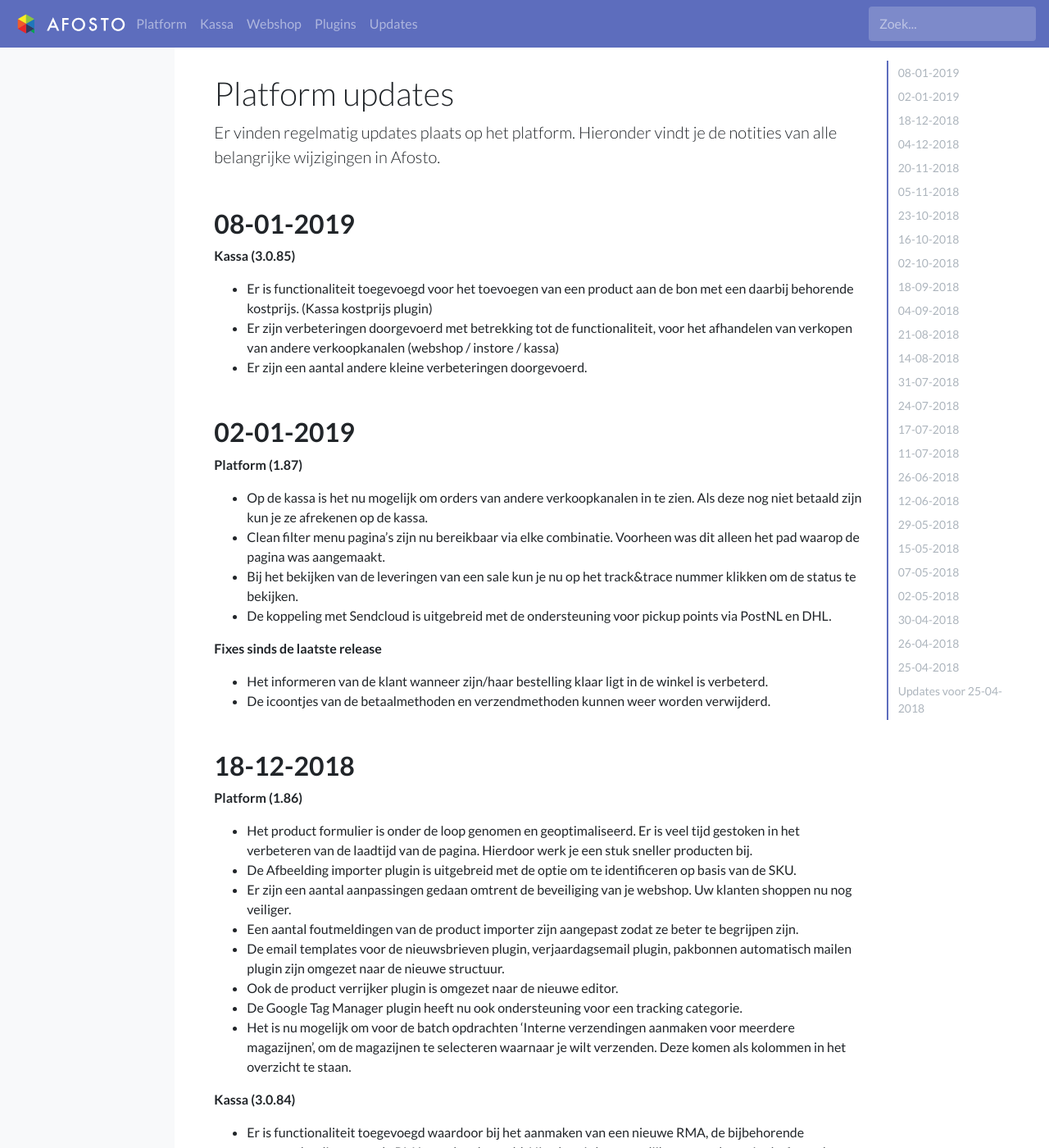
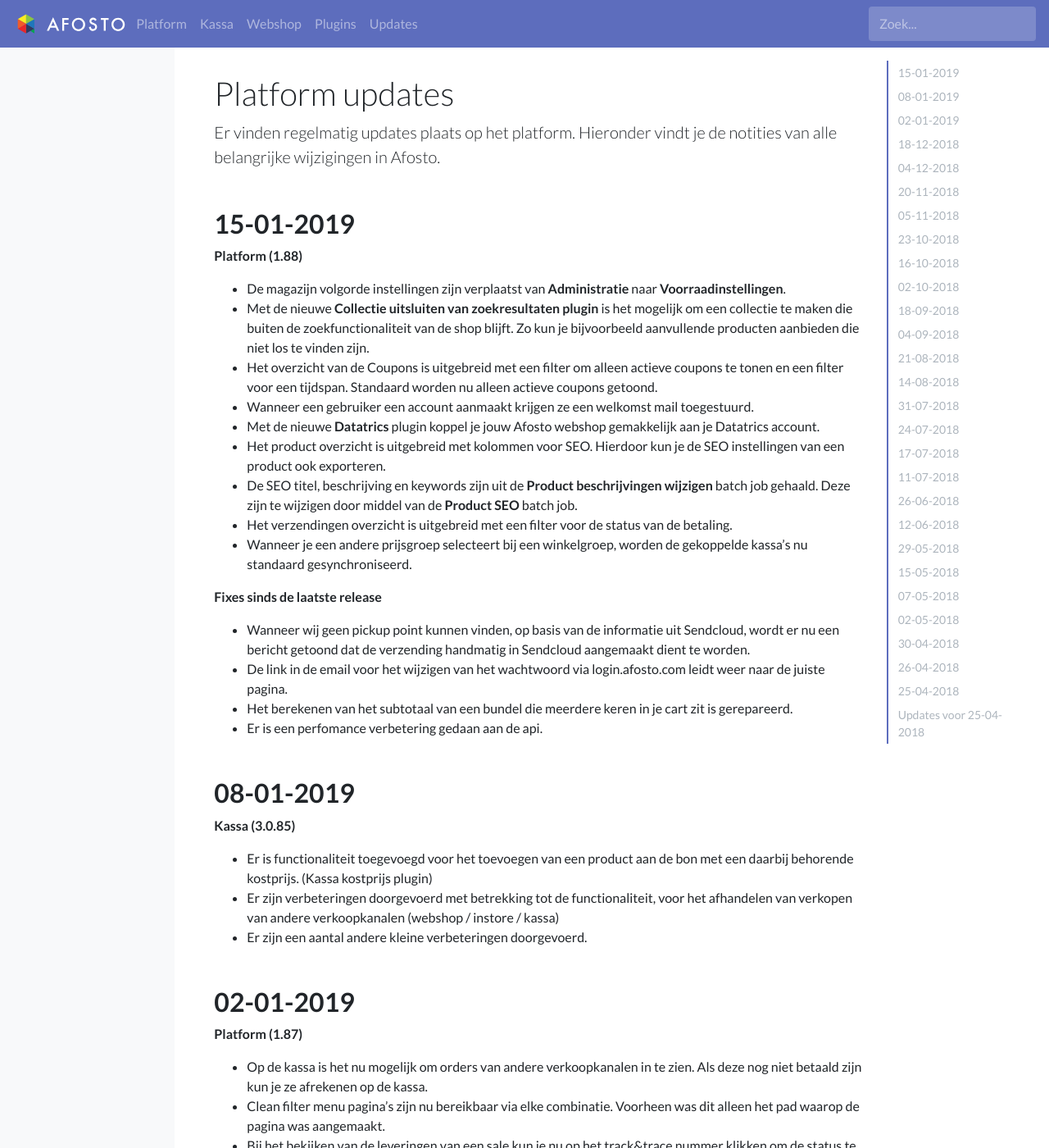
Before and after one commit to afosto/afosto-docs, a Jekyll site: the page built from updates.md, in a window 1280 px wide and 1400 px high. Shown: the whole window at 82% size. Built offline with Jekyll 4.4.1, drawn with Linux system fonts in a browser that asks for light colours; a script that is not in the unit is left out.

Commit message:
release updates 15-01-2019 (#128)
* release updates 15-01-2019
- added release notes
- bumped latest date

* fix forgotton bullet point

```diff
--- a/index.html
+++ b/index.html
@@ -14,7 +14,7 @@ title: Alles wat je moet weten over Afosto op één plek.
         <input type="text" class="form-control form-control-lg" id="af-home-search">
       </form>
       <small class="col-12 text-center text-muted">
-        Laatste update<br> <a href="{{ site.url }}/updates">8 januari 2019</a>
+        Laatste update<br> <a href="{{ site.url }}/updates">15 januari 2019</a>
       </small>
     </div>
   </div>
--- a/updates.md
+++ b/updates.md
@@ -7,6 +7,28 @@ toc: true
 redirect_from:
     - /releases
 ---
+
+## 15-01-2019
+**Platform (1.88)**
+
+- De magazijn volgorde instellingen zijn verplaatst van **Administratie** naar **Voorraadinstellingen**.
+- Met de nieuwe **Collectie uitsluiten van zoekresultaten plugin** is het mogelijk om een collectie te maken die buiten de zoekfunctionaliteit van de shop blijft. Zo kun je bijvoorbeeld aanvullende producten aanbieden die niet los te vinden zijn.
+- Het overzicht van de Coupons is uitgebreid met een filter om alleen actieve coupons te tonen en een filter voor een tijdspan. Standaard worden nu alleen actieve coupons getoond.
+- Wanneer een gebruiker een account aanmaakt krijgen ze een welkomst mail toegestuurd.
+- Met de nieuwe **Datatrics** plugin koppel je jouw Afosto webshop gemakkelijk aan je Datatrics account.
+- Het product overzicht is uitgebreid met kolommen voor SEO. Hierdoor kun je de SEO instellingen van een product ook exporteren.
+- De SEO titel, beschrijving en keywords zijn uit de **Product beschrijvingen wijzigen** batch job gehaald. Deze zijn te wijzigen door middel van de **Product SEO** batch job.
+- Het verzendingen overzicht is uitgebreid met een filter voor de status van de betaling.
+- Wanneer je een andere prijsgroep selecteert bij een winkelgroep, worden de gekoppelde kassa’s nu standaard gesynchroniseerd.
+
+**Fixes sinds de laatste release**
+
+- Wanneer wij geen pickup point kunnen vinden, op basis van de informatie uit Sendcloud, wordt er nu een bericht getoond dat de verzending handmatig in Sendcloud aangemaakt dient te worden.
+- De link in de email voor het wijzigen van het wachtwoord via login.afosto.com leidt weer naar de juiste pagina.
+- Het berekenen van het subtotaal van een bundel die meerdere keren in je cart zit is gerepareerd.
+- Er is een perfomance verbetering gedaan aan de api.
+
+
 
 ## 08-01-2019
 **Kassa (3.0.85)**
```
